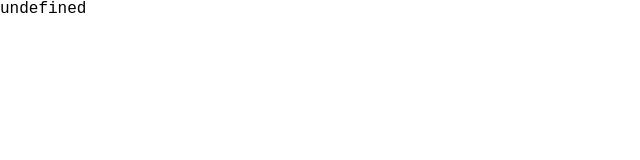
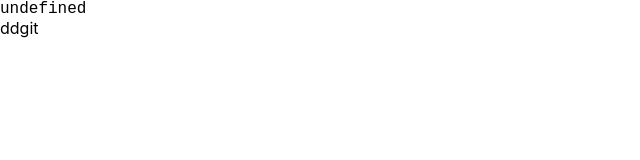
Before and after one commit to amanoryoji/hotel-search, a Nuxt app: page /detail in a window 1280 px wide. Shown: the top 160 px of the page, without its empty margins (0-640 px from the left). Built offline with nearby package versions, Linux system fonts and the light colour scheme.

Commit message:
second commit

```diff
--- a/components/result.vue
+++ b/components/result.vue
@@ -2,6 +2,7 @@
     <div>
         <pre>{{ info }}</pre>
         <p>{{ confirm }}</p>
+        <p>ddgit</p>
     </div>
 </template>
 
```
